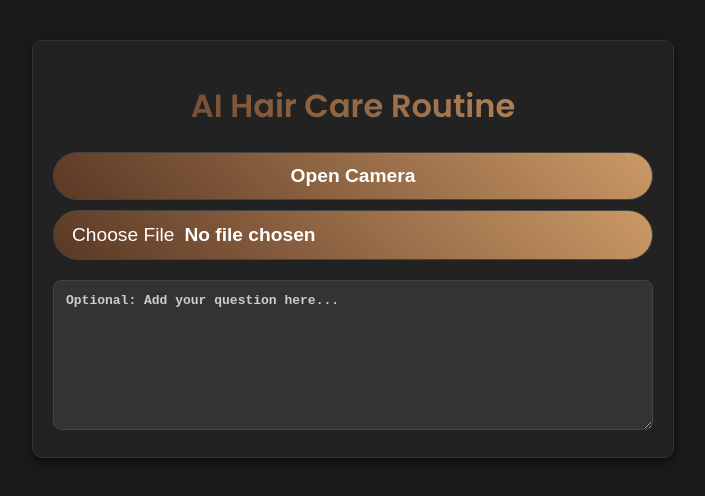
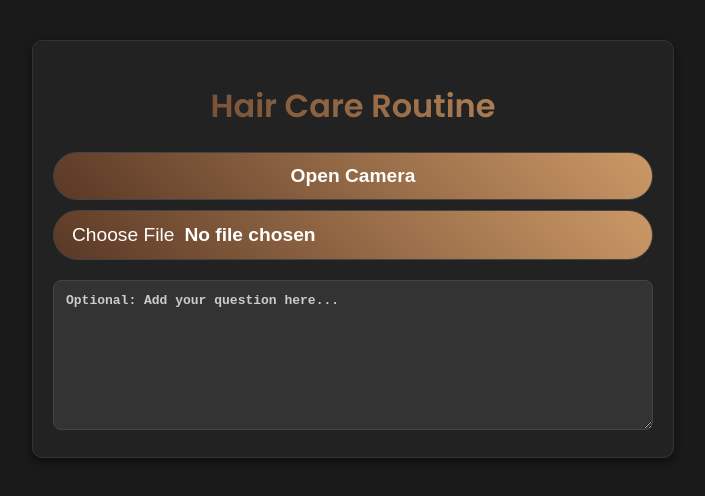
Before and after one commit to Matlab28/HairCare, a plain HTML site: page index.html in a window 1280 px wide. Shown: the whole page, without its empty margins (287-992 px from the left). Drawn offline with Linux system fonts and the light colour scheme.

Commit message:
Update index.html

```diff
--- a/index.html
+++ b/index.html
@@ -193,7 +193,7 @@
 
 <body>
     <div class="container">
-        <h1>AI Hair Care Routine</h1>
+        <h1>Hair Care Routine</h1>
         <button id="openCamera">Open Camera</button>
         <video id="cameraView" autoplay playsinline></video>
         <canvas id="cameraCanvas" style="display: none;"></canvas>
```
